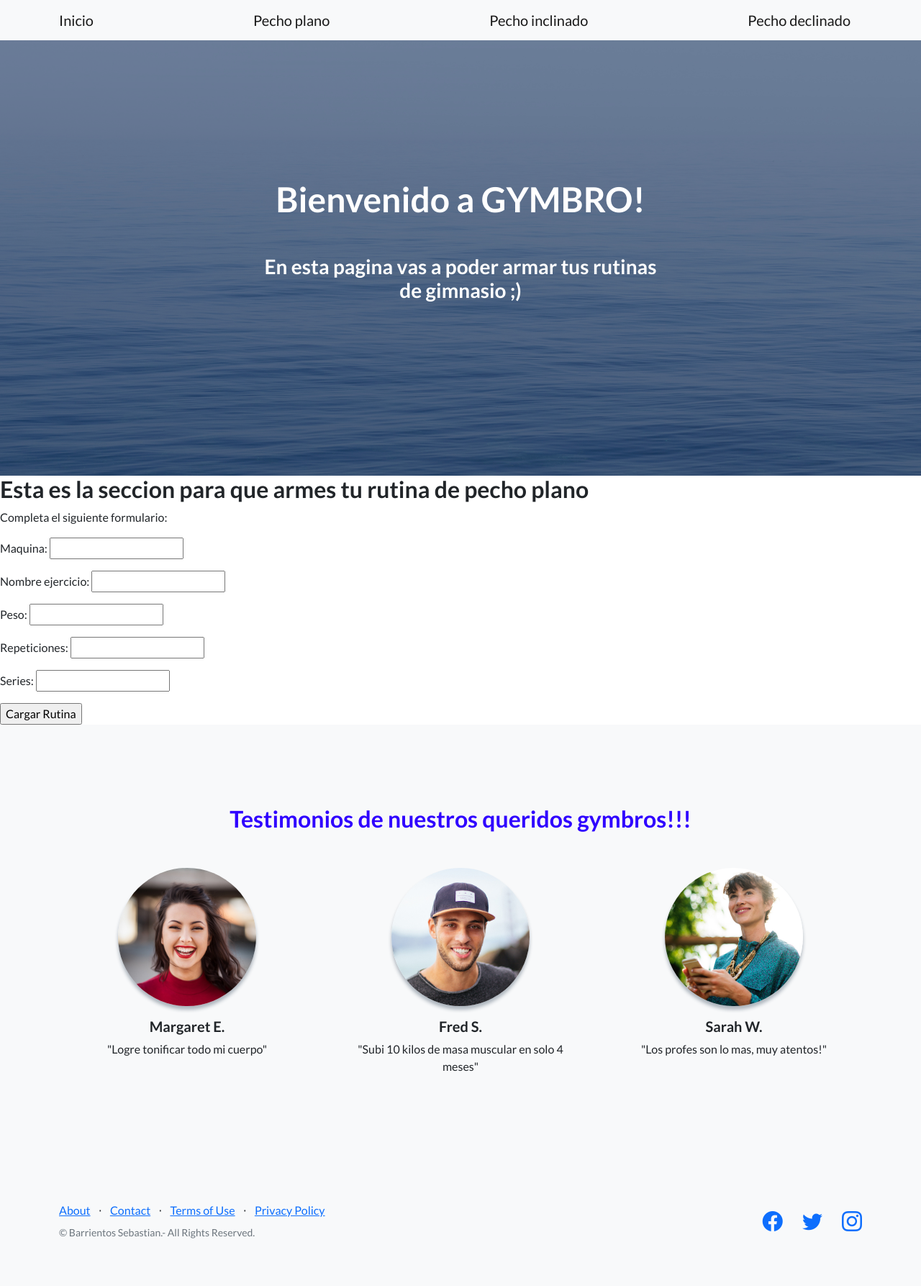
After one commit to SebasBarrientos/Entrega1-Barrientos-Sebastian, a Django app: page /coder/pecho_plano/form/ in a window 1280 px wide. The commit adds this page. Shown: the whole page at 72% size. Run offline with Django 4.2, Linux system fonts and the light colour scheme; some libraries are stand-ins or nearby versions.

```diff
--- a/EntregaCoder/gym/forms.py
+++ b/EntregaCoder/gym/forms.py
@@ -0,0 +1,8 @@
+from django import forms
+
+class Formulario (forms.Form):
+    maquina = forms.CharField ()
+    nombre_ejercicio = forms.CharField()
+    peso = forms.IntegerField ()
+    repeticiones = forms.IntegerField ()
+    series = forms.IntegerField ()
--- /dev/null
+++ b/EntregaCoder/gym/templates/gym/form_pecho_plano.html
@@ -0,0 +1,12 @@
+{%extends 'gym/base.html'%}
+{%block contenido%}
+<h2> Esta es la seccion para que armes tu rutina de pecho plano</h2>
+<p>Completa el siguiente formulario: </p>
+<form action="" method="post">
+    {% csrf_token %}
+    {{formulario.as_p}}
+
+    <input type="submit" value="Cargar Rutina">
+
+<endform>
+{%endblock%}
--- a/EntregaCoder/gym/templates/gym/pecho_declinado.html
+++ b/EntregaCoder/gym/templates/gym/pecho_declinado.html
@@ -1,4 +1,6 @@
 {%extends 'gym/base.html'%}
 {%block contenido%}
+<h2> En esta seccion veras tus rutinas de pecho declinado</h2>
+
 
 {%endblock%}
--- a/EntregaCoder/gym/templates/gym/pecho_inclinado.html
+++ b/EntregaCoder/gym/templates/gym/pecho_inclinado.html
@@ -1,4 +1,5 @@
 {%extends 'gym/base.html'%}
 {%block contenido%}
+<h2> En esta seccion veras tus rutinas de pecho inclinado</h2>
 
 {%endblock%}
--- a/EntregaCoder/gym/templates/gym/pecho_plano.html
+++ b/EntregaCoder/gym/templates/gym/pecho_plano.html
@@ -1,5 +1,5 @@
 {%extends 'gym/base.html'%}
 {%block contenido%}
-<h2> Esta es la seccion para que armes tu rutina de pecho?</h2>
-<p>Completa el siguiente formulario: </p>
+<h2> En esta seccion veras tus rutinas de pecho plano</h2>
+
 {%endblock%}
--- a/EntregaCoder/gym/urls.py
+++ b/EntregaCoder/gym/urls.py
@@ -3,7 +3,17 @@
 
 urlpatterns = [
     path ('GYMBRO', inicio, name = 'gym-inicio'),
-    path ('pecho_plano/', pecho_plano, name = 'gym-pecho_plano'),
-    path ('pecho_inclinado/', pecho_inclinado, name = 'gym-pecho_inclinado'),
-    path ('pecho_declinado/', pecho_declinado, name = 'gym-pecho_declinado'),
+
+
+    path ('pecho_plano/', vista_pecho_plano, name = 'gym-pecho_plano'),
+    path ('pecho_plano/form/', form_pecho_plano, name = 'form-pecho_plano'),
+    path ('pecho_plano/search/', search_pecho_plano, name = 'pecho_plano-buscar'),
+
+    path ('pecho_inclinado/', vista_pecho_inclinado, name = 'gym-pecho_inclinado'),
+    path ('pecho_inclinado/form/', form_pecho_inclinado, name = 'form-pecho_inclinado'),
+    path ('pecho_inclinado/search/', search_pecho_inclinado, name = 'pecho_inclinado-buscar'),
+
+    path ('pecho_declinado/', vista_pecho_declinado, name = 'gym-pecho_declinado'),
+    path ('pecho_declinado/form/', form_pecho_declinado, name = 'form-pecho_declinado'),
+    path ('pecho_declinado/search/', search_pecho_declinado, name = 'pecho_declinado-buscar')
 ]
--- a/EntregaCoder/gym/views.py
+++ b/EntregaCoder/gym/views.py
@@ -1,6 +1,6 @@
 from django.http import HttpResponse
+from gym.models import *
 
-#from gym.models import Curso, Profesor
 
 from django.shortcuts import render
 from gym.forms import *
@@ -9,15 +9,80 @@
 def inicio (request):
     return render(request, 'gym/base.html')
 
-def pecho_plano (request):
+
+
+
+
+def form_pecho_plano (request):
+    if request.method == 'POST':
+        formulario = Formulario (request.POST)
+
+        if formulario.is_valid ():
+            data = formulario.cleaned_data
+            form = pecho_plano (maquina = data ['maquina'],nombre_ejercicio = data ['nombre_ejercicio'],peso = data ['peso'],repeticiones = data ['repeticiones'],series = data ['series'])
+            form.save()
+
+    formulario = Formulario()
+
+    contexto = {'formulario': formulario}
+    return render(request, 'gym/form_pecho_plano.html', contexto)
+
+def vista_pecho_plano (request):
     return render (request, 'gym/pecho_plano.html')
 
+def search_pecho_plano (request):
+    pass
 
-def pecho_inclinado (request):
+
+
+
+def form_pecho_inclinado (request):
+    if request.method == 'POST':
+        formulario = Formulario (request.POST)
+
+        if formulario.is_valid ():
+            data = formulario.cleaned_data
+            form = pecho_inclinado (maquina = data ['maquina'],nombre_ejercicio = data ['nombre_ejercicio'],peso = data ['peso'],repeticiones = data ['repeticiones'],series = data ['series'])
+            form.save()
+
+    formulario = Formulario()
+
+    contexto = {'formulario': formulario}
+    return render(request, 'gym/form_pecho_inclinado.html', contexto)
+
+
+def vista_pecho_inclinado (request):
 
     return render (request, 'gym/pecho_inclinado.html')
 
 
-def pecho_declinado (request):
+def search_pecho_inclinado (request):
+    pass
+
+
+
+
+
+
+
+def form_pecho_declinado (request):
+    if request.method == 'POST':
+        formulario = Formulario (request.POST)
+
+        if formulario.is_valid ():
+            data = formulario.cleaned_data
+            form = pecho_declinado (maquina = data ['maquina'],nombre_ejercicio = data ['nombre_ejercicio'],peso = data ['peso'],repeticiones = data ['repeticiones'],series = data ['series'])
+            form.save()
+
+    formulario = Formulario()
+
+    contexto = {'formulario': formulario}
+    return render(request, 'gym/form_pecho_declinado.html', contexto)
+
+
+def vista_pecho_declinado (request):
 
     return render (request, 'gym/pecho_declinado.html')
+
+def search_pecho_declinado (request):
+    pass
```
Also changed, not shown: EntregaCoder/gym/models.py (+13 -10 lines), EntregaCoder/gym/templates/gym/buscador_pecho_declinado.html (added, +11 -0 lines), EntregaCoder/gym/templates/gym/form_pecho_declinado.html (added, +12 -0 lines), EntregaCoder/gym/templates/gym/form_pecho_inclinado.html (added, +12 -0 lines), EntregaCoder/db.sqlite3, EntregaCoder/gym/migrations/0002_pecho_declinado_repeticiones_pecho_declinado_series_and_more.py (added), EntregaCoder/gym/migrations/0003_alter_pecho_declinado_maquina_and_more.py (added), EntregaCoder/gym/templates/gym/buscador_pecho_inclinado.html (added), EntregaCoder/gym/templates/gym/buscador_pecho_plano.html (added).
